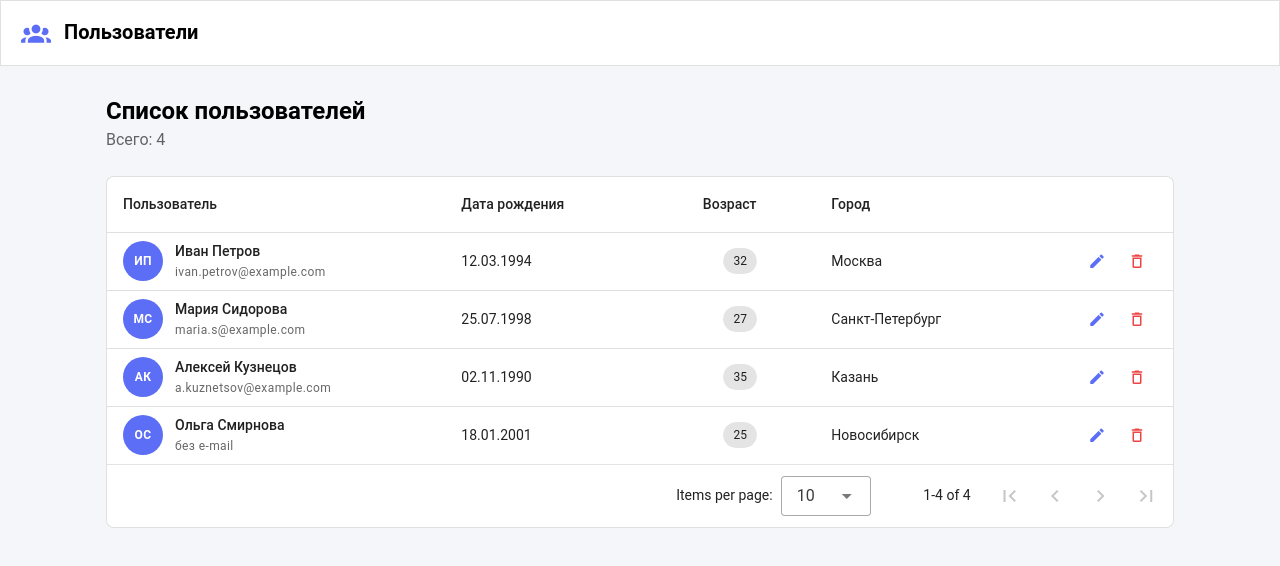
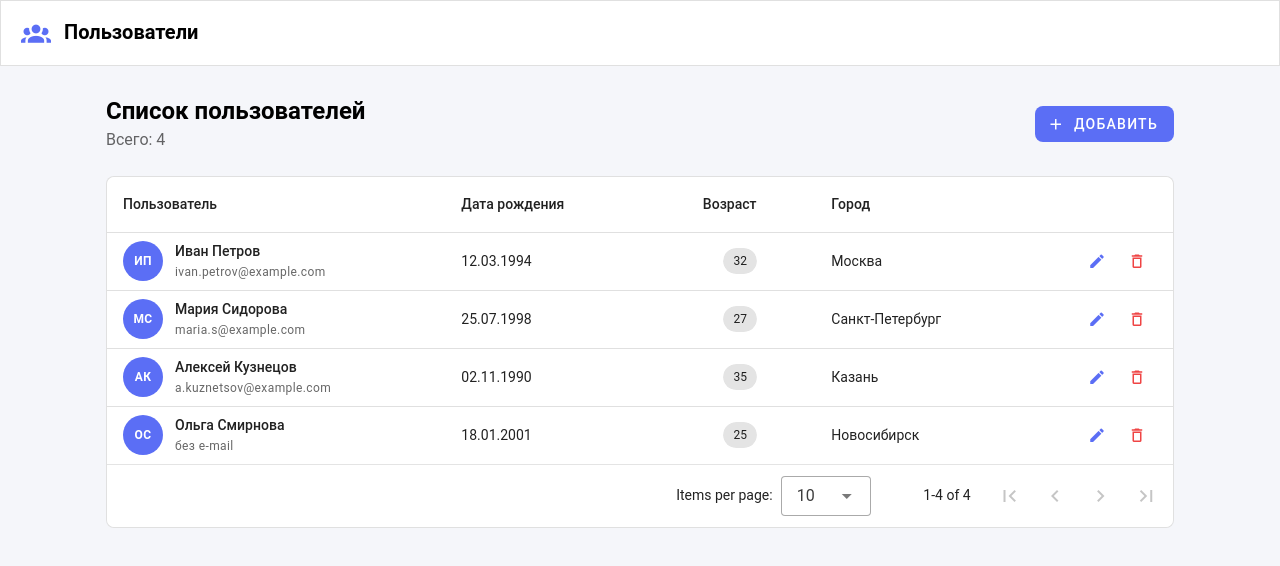
Before and after one commit to notwizzard/omtsu-mobile-development, a Vue app: page / in a window 1280 px wide. Shown: the top 566 px of the page. Built offline with nearby package versions, Linux system fonts and the light colour scheme.

Commit message:
✨ Wire up create and edit actions

```diff
--- a/src/views/UsersView.vue
+++ b/src/views/UsersView.vue
@@ -1,11 +1,27 @@
 <script setup>
+import { ref } from 'vue'
 import { useUsersStore } from '../stores/users'
 import UserTable from '../components/UserTable.vue'
+import UserFormDialog from '../components/UserFormDialog.vue'
 
 const store = useUsersStore()
 
+const dialog = ref(false)
+const editing = ref(null)
+
+function openCreate() {
+  editing.value = null
+  dialog.value = true
+}
+
 function onEdit(user) {
-  console.log('edit', user)
+  editing.value = user
+  dialog.value = true
+}
+
+function onSave(data) {
+  if (editing.value) store.update(editing.value.id, data)
+  else store.add(data)
 }
 
 function onDelete(user) {
@@ -20,10 +36,15 @@ function onDelete(user) {
         <h1 class="text-h5 font-weight-bold">Список пользователей</h1>
         <p class="text-medium-emphasis mb-0">Всего: {{ store.total }}</p>
       </div>
+      <v-btn color="primary" variant="flat" prepend-icon="mdi-plus" @click="openCreate">
+        Добавить
+      </v-btn>
     </div>
 
     <v-card border flat>
       <UserTable :users="store.filtered" @edit="onEdit" @delete="onDelete" />
     </v-card>
+
+    <UserFormDialog v-model="dialog" :user="editing" @save="onSave" />
   </v-container>
 </template>
```
